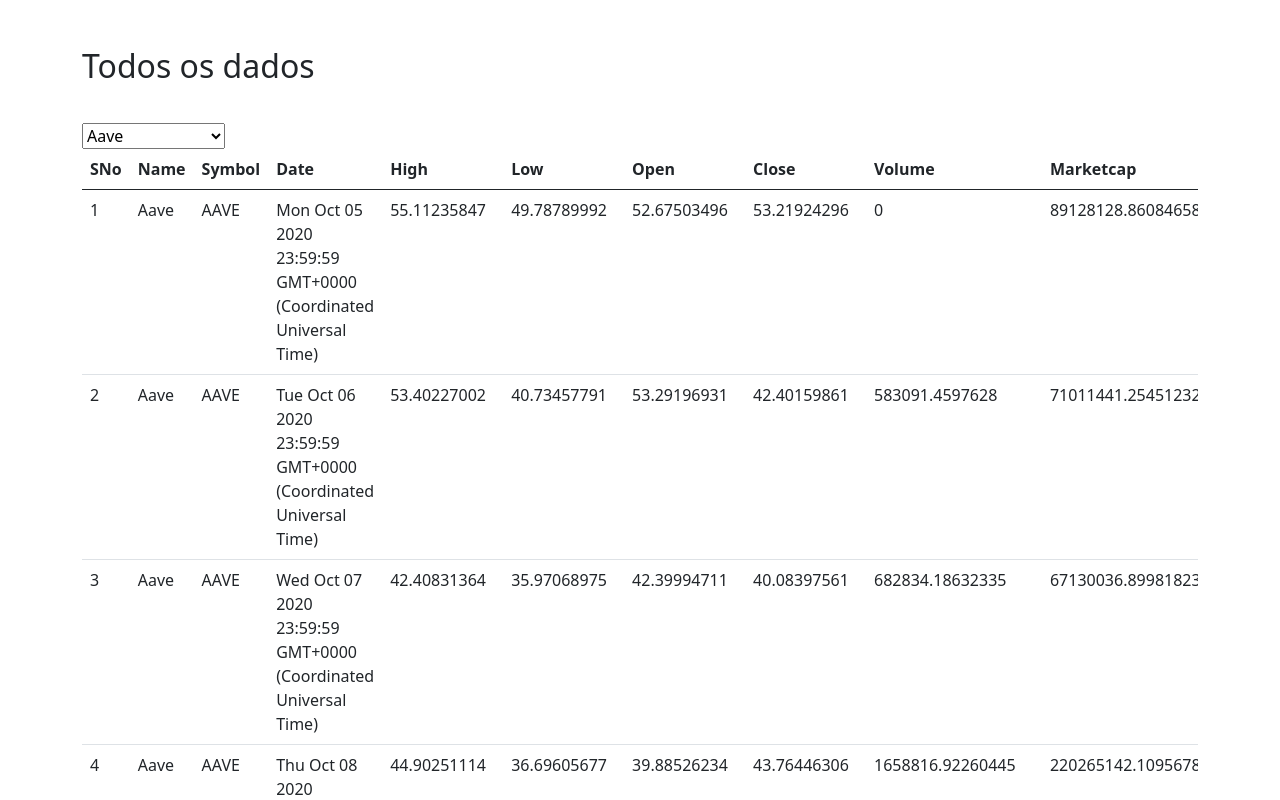
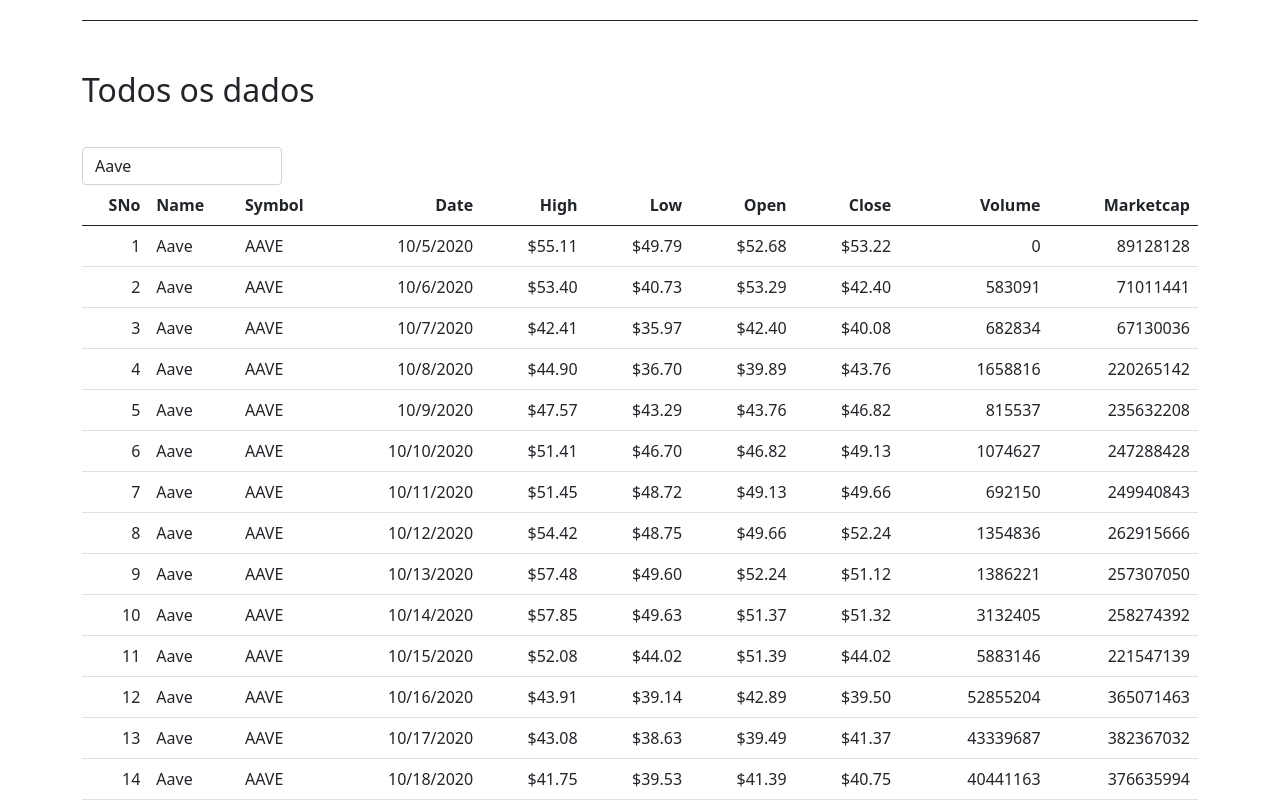
Before and after one commit to danilo-p/infovis-tp, a React (Create React App) app: page / in a window 1280 px wide. Shown: the part 4360-5160 px from the top of the page. Built offline with nearby package versions, Linux system fonts and the light colour scheme.

Commit message:
Raw Data table fixes

```diff
--- /dev/null
+++ b/src/CoinRawData.css
@@ -0,0 +1,3 @@
+.text-right {
+  text-align: right;
+}
--- a/src/CoinRawData.js
+++ b/src/CoinRawData.js
@@ -1,5 +1,6 @@
 import * as React from "react";
 import CoinSelectField from "./CoinSelectField";
+import "./CoinRawData.css";
 
 class CoinRawData extends React.Component {
   constructor(props) {
@@ -18,9 +19,26 @@
     });
   };
 
+  alignmentClassName = (key) => {
+    let alignment = {
+      SNo: "text-right",
+      Date: "text-right",
+      High: "text-right",
+      Low: "text-right",
+      Open: "text-right",
+      Close: "text-right",
+      Volume: "text-right",
+      Marketcap: "text-right",
+    };
+
+    return alignment[key] || "";
+  };
+
   renderTableHeaders = (headerNames) => {
     let ths = headerNames.map((headerName) => (
-      <th key={headerName}>{headerName}</th>
+      <th key={headerName} className={this.alignmentClassName(headerName)}>
+        {headerName}
+      </th>
     ));
     return (
       <thead>
@@ -29,13 +47,40 @@
     );
   };
 
+  formatDate = (date) => {
+    return date.toLocaleDateString();
+  };
+
+  formatPrice = (price) => {
+    return `$${price.toFixed(2)}`;
+  };
+
+  formatNumber = (num) => {
+    return Number.parseInt(num);
+  };
+
+  formatValue = (key, value) => {
+    let formatters = {
+      Date: this.formatDate,
+      High: this.formatPrice,
+      Low: this.formatPrice,
+      Open: this.formatPrice,
+      Close: this.formatPrice,
+      Volume: this.formatNumber,
+      Marketcap: this.formatNumber,
+    };
+    return formatters[key] ? formatters[key](value) : `${value}`;
+  };
+
   renderTableBody = (selectedCoinData) => {
     return (
       <tbody>
         {selectedCoinData.map((selectedCoinDataRow) => (
           <tr key={selectedCoinDataRow.SNo}>
             {Object.keys(selectedCoinDataRow).map((key) => (
-              <td key={key}>{`${selectedCoinDataRow[key]}`}</td>
+              <td key={key} className={this.alignmentClassName(key)}>
+                {this.formatValue(key, selectedCoinDataRow[key])}
+              </td>
             ))}
           </tr>
         ))}
--- /dev/null
+++ b/src/CoinSelectField.css
@@ -0,0 +1,3 @@
+.coin-select-field {
+  max-width: 200px;
+}
--- a/src/CoinSelectField.js
+++ b/src/CoinSelectField.js
@@ -1,4 +1,5 @@
 import * as React from "react";
+import "./CoinSelectField.css";
 
 class CoinSelectField extends React.Component {
   constructor(props) {
@@ -37,7 +38,11 @@
 
   render() {
     return (
-      <select onChange={this.selectCoin} value={this.state.selectedCoin}>
+      <select
+        className="form-control coin-select-field"
+        onChange={this.selectCoin}
+        value={this.state.selectedCoin}
+      >
         {this.getCoinOptions()}
       </select>
     );
```
